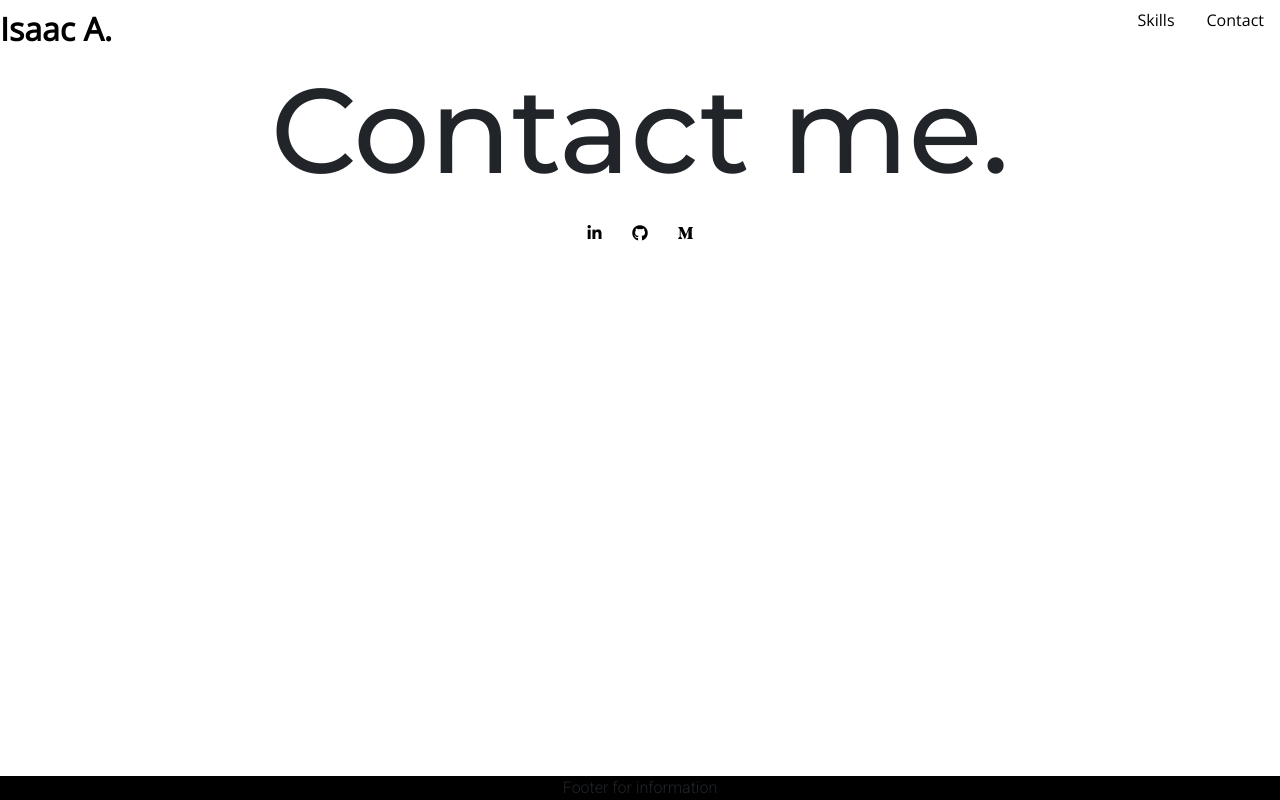
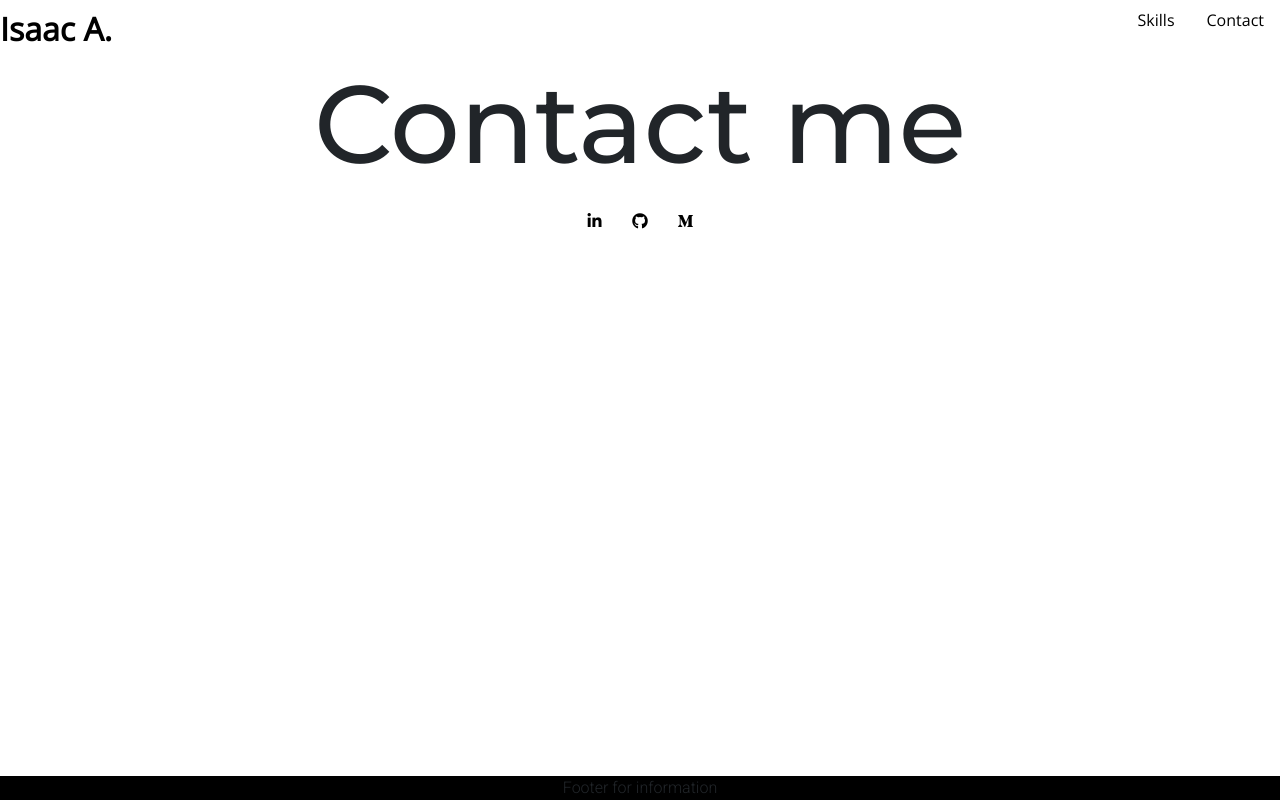
Before and after one commit to IA26/my-portfolio, a React (Create React App) app: page /contact in a window 1280 px wide. Built offline with nearby package versions, Linux system fonts and the light colour scheme.

Commit message:
changed font size and removed period

```diff
--- a/src/App.css
+++ b/src/App.css
@@ -107,5 +107,5 @@
 
 #contact-id {
   font-family: 'Montserrat', sans-serif;
-  font-size: 120px;
+  font-size: 110px;
 }
--- a/src/containers/Contact.js
+++ b/src/containers/Contact.js
@@ -7,7 +7,7 @@ function Contact(props) {
     return (
        <>
        <div className="contact-content">
-           <h1 id="contact-id">Contact me.</h1>
+           <h1 id="contact-id">Contact me</h1>
         <MDBContainer>
             <a href="https://www.linkedin.com/in/isaac-sampson-avilez-423672197/" className="social-icon hover">
               <MDBIcon fab icon="linkedin-in" />
```
